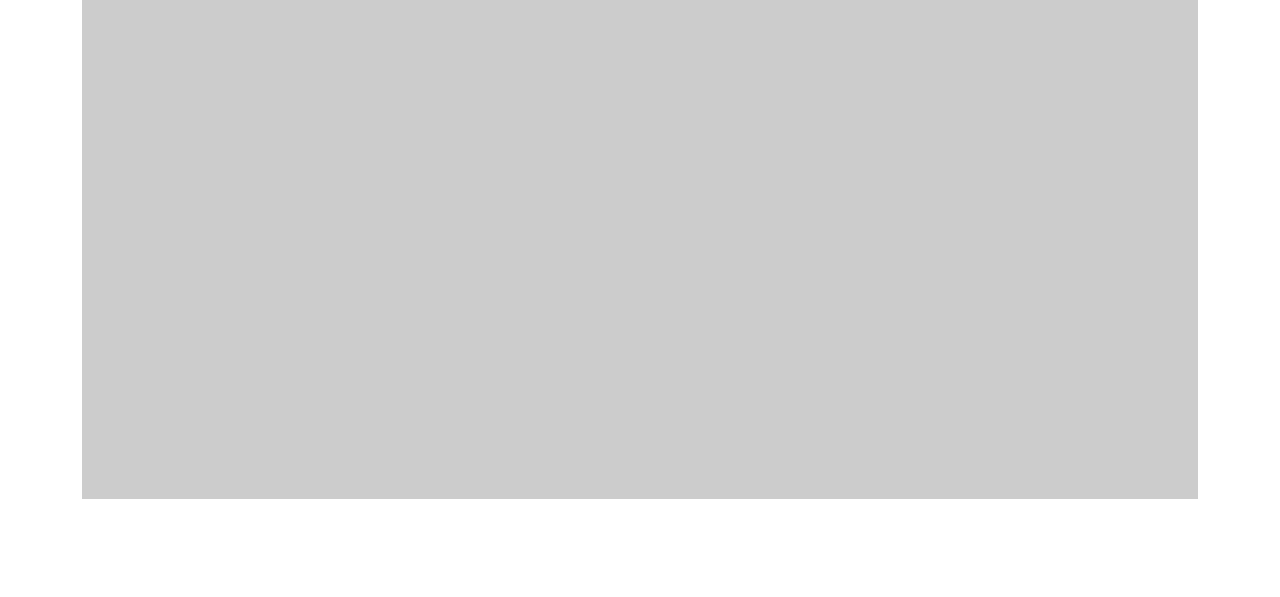
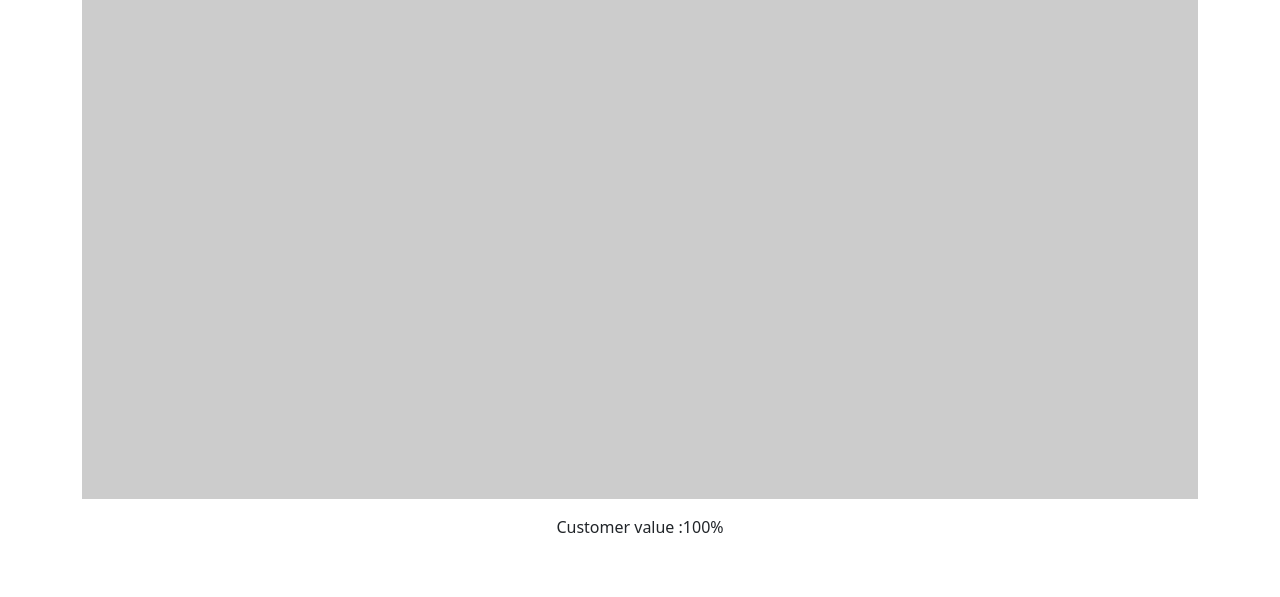
Before and after one commit to DarkErik/IPS, a Flask app: template templates/index.html in a window 1280 px wide. Shown: the part 203-800 px from the top of the page. Run offline with Flask 3, Linux system fonts and the light colour scheme; the template is opened without the code that fills it, so the values that code supplies are empty.

Commit message:
Add companies

```diff
--- a/templates/index.html
+++ b/templates/index.html
@@ -59,21 +59,44 @@
     </div>
 
     {% if result %}
-    <div class="d-flex justify-content-center mt-3">
+    <div class="d-flex align-items-center mt-3">
+        <div class="col-6">
             <ul class="list-group list-group-flush">
                 <li class="list-group-item">{{ p_age }}</li>
                 <li class="list-group-item">{{ p_gender }}</li>
                 <li class="list-group-item">{{ p_mood }}</li>
-            <li class="list-group-item">{{ p_cv }}%</li>
             </ul>
+        </div>
+        <div class="col-3 mx-auto">
+            <select class="form-select col-6" aria-label="Company" name="company" id="company">
+                <option value="None">None</option>
+                <option value="Electronics">Electronics</option>
+                <option value="Drugstore">Drugstore</option>
+                <option value="Vegan Food">Vegan Food</option>
+                <option value="Kiosk">Kiosk</option>
+            </select>
+        </div>
+    </div>
+    {% endif %}
+
+    {% if company != 'None' %}
+    <div id="cv" class="d-flex justify-content-center mt-3">
+        Customer value : <span id="p_cv">100</span>%
     </div>
     {% endif %}
 </div>
 <script>
+    function getColor(value) {
+        const hue = (value * 120).toString(10);
+
+        return ["hsl(", hue, ",100%,50%)"].join("");
+    }
+
     document.addEventListener("DOMContentLoaded", function () {
         const startStopSwitch = $("#startStopSwitch");
         const faceOnlySwitch = $("#faceOnlySwitch");
         const captureBtn = $("#captureBtn");
+        const companySelect = $("#company");
 
         startStopSwitch.on("change", function () {
             $.ajax({
@@ -110,9 +133,28 @@
                 type: "POST",
                 url: "/requests",
                 contentType: "application/json",
-                data: JSON.stringify({ action: "capture" }),
+                data: JSON.stringify({action: "capture"}),
                 success: function (response) {
                     location.reload(true);
+                },
+                error: function (error) {
+                    console.error(error);
+                }
+            });
+        });
+
+        companySelect.on("change", function () {
+            $.ajax({
+                type: "POST",
+                url: "/company",
+                contentType: "application/json",
+                data: JSON.stringify({company: this.value}),
+                success: function (response) {
+                    location.reload(true);
+                    const p_cv = $("#p_cv").text() / 100;
+                    const color = getColor(p_cv);
+                    $("#cv").css("color", color);
+                    companySelect.val(response.company);
                 },
                 error: function (error) {
                     console.error(error);
--- a/website.py
+++ b/website.py
@@ -17,7 +17,7 @@ prediction_age = ""
 prediction_gender = ""
 prediction_mood = ""
 prediction_cv = ""
-current_company = "Electronics"
+current_company = "None"
 
 global model_age, model_gender, model_mood
 model_age = None
@@ -160,9 +160,10 @@ def evaluate_shot(shot_filename):
 
     print(f"MOOD PRED:{prediction_mood}")
 
-    prediction_cv = f'{(CostumerValueModel.calculateValue(current_company, gender == "female", predictions_age_for_cv, predictions[0]) * 100):.2f}'
+    if current_company != "None":
+        prediction_cv = f'{(CostumerValueModel.calculateValue(current_company, gender == "female", predictions_age_for_cv, predictions[0]) * 100):.2f}'
 
-    print(f"CV: {prediction_cv}")
+        print(f"CV: {prediction_cv}")
 
     print("--- END ---")
 
@@ -192,6 +193,11 @@ def customer_value():
     global current_company
     current_company = request.form.get('company')
     print(f"Company changed to {current_company}")
+
+    if current_company != "None":
+        prediction_cv = f'{(CostumerValueModel.calculateValue(current_company, gender == "female", predictions_age_for_cv, predictions[0]) * 100):.2f}'
+
+        print(f"CV: {prediction_cv}")
 
     return render_flask_template()
 
@@ -230,9 +236,9 @@ def tasks():
 def render_flask_template():
     return render_template('index.html',
                            result=result,
+                           company=current_company,
                            p_age=prediction_age,
                            p_gender=prediction_gender,
                            p_mood=prediction_mood,
                            p_cv=prediction_cv,
-                           p_company=current_company,
                            camera_started=camera_started)
```
Lines whose indentation alone changed are shown as unchanged.
